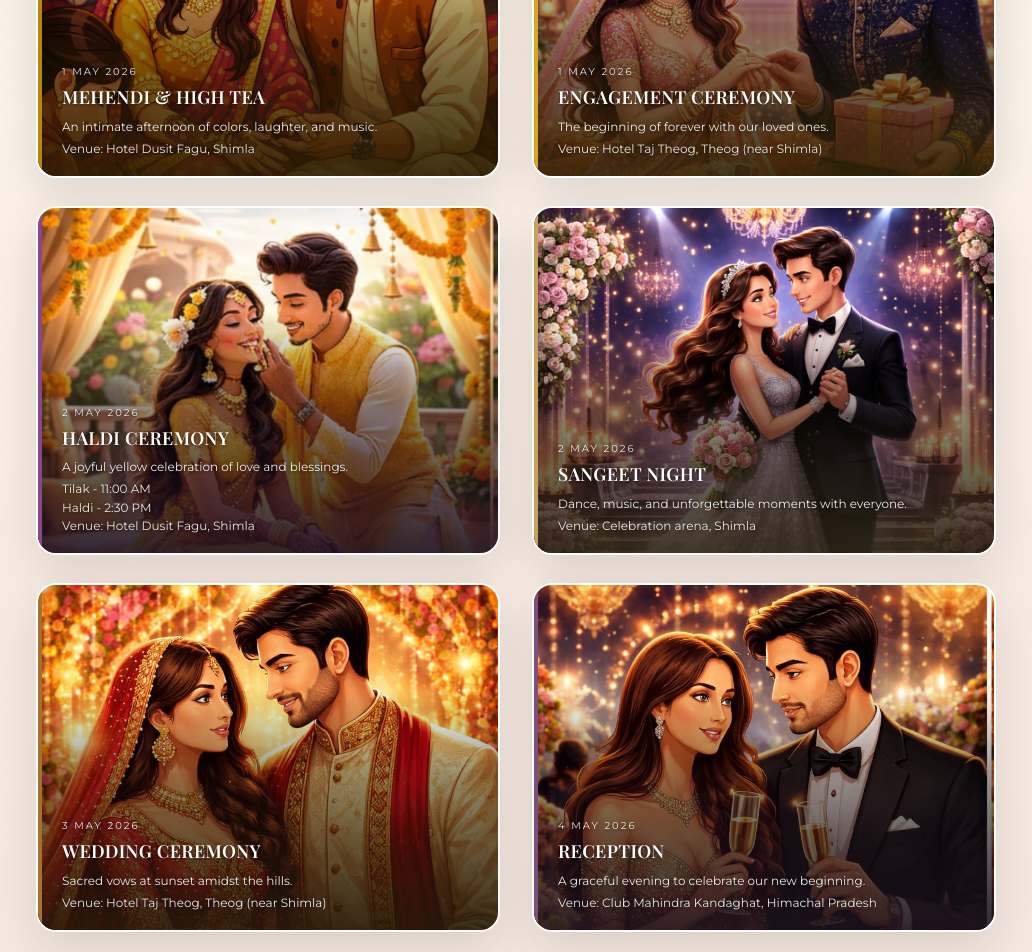
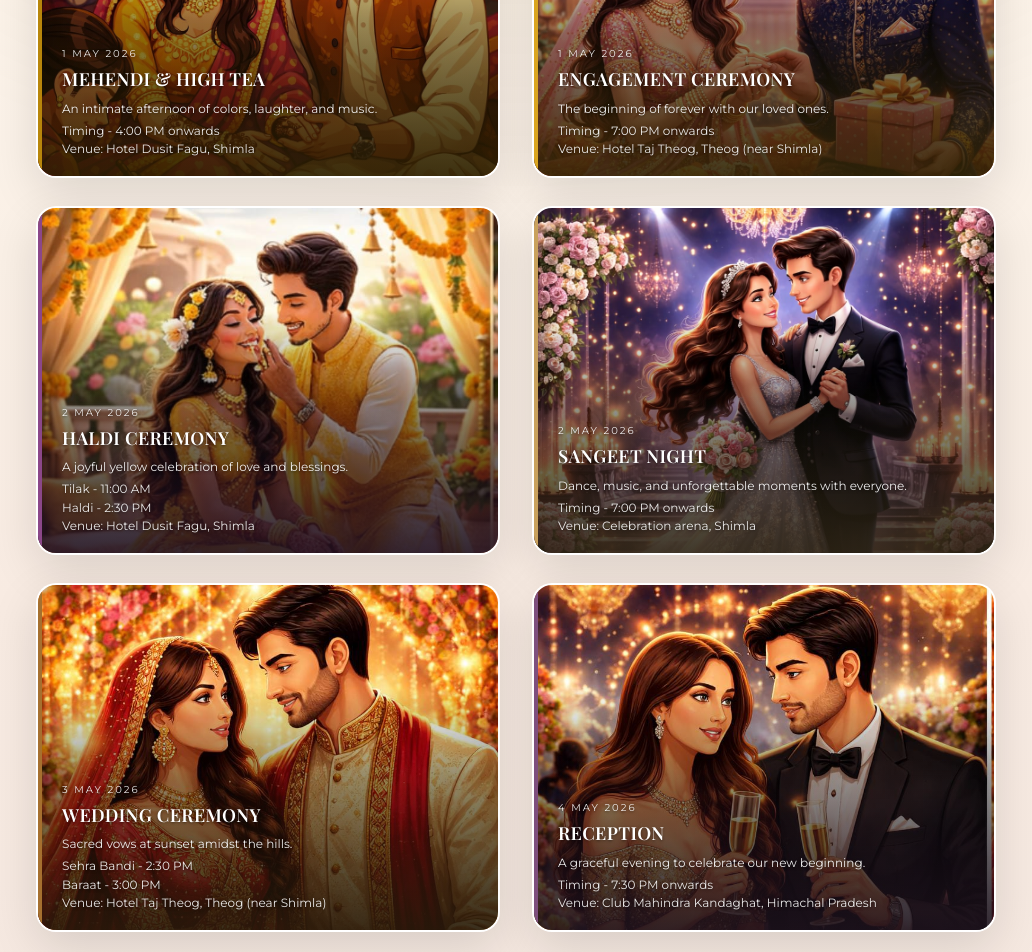
Before and after one commit to Chirag-Tank1971/Anupam-Aastha_weddinginvitation, a Next.js app: page / in a window 1280 px wide. Shown: the part 2440-3392 px from the top of the page, without its empty margins (124-1156 px from the left). Built offline with nearby package versions, Linux system fonts and the light colour scheme.

Commit message:
timings update

```diff
--- a/app/page.tsx
+++ b/app/page.tsx
@@ -17,6 +17,7 @@ const timelineEvents = [
     title: "Mehendi & High Tea",
     note: "An intimate afternoon of colors, laughter, and music.",
     details: [
+      "Timing - 4:00 PM onwards",
       "Venue: Hotel Dusit Fagu, Shimla",
     ],
     focus: "center 40%",
@@ -28,6 +29,7 @@ const timelineEvents = [
     title: "Engagement Ceremony",
     note: "The beginning of forever with our loved ones.",
     details: [
+      "Timing - 7:00 PM onwards",
       "Venue: Hotel Taj Theog, Theog (near Shimla)",
     ],
     // Adjust focal point so the couple's hands and faces are nicely visible on desktop
@@ -52,7 +54,8 @@ const timelineEvents = [
     time: "2 May 2026",
     title: "Sangeet Night",
     note: "Dance, music, and unforgettable moments with everyone.",
-    details:[
+    details: [
+      "Timing - 7:00 PM onwards",
       "Venue: Celebration arena, Shimla",
     ],
     focus: "center 10%",
@@ -64,6 +67,8 @@ const timelineEvents = [
     title: "Wedding Ceremony",
     note: "Sacred vows at sunset amidst the hills.",
     details: [
+      "Sehra Bandi - 2:30 PM",
+      "Baraat - 3:00 PM",
       "Venue: Hotel Taj Theog, Theog (near Shimla)",
     ],
     focus: "center 15%",
@@ -75,6 +80,7 @@ const timelineEvents = [
     title: "Reception",
     note: "A graceful evening to celebrate our new beginning.",
     details: [
+      "Timing - 7:30 PM onwards",
       "Venue: Club Mahindra Kandaghat, Himachal Pradesh",
     ],
     focus: "center 20%",
```
